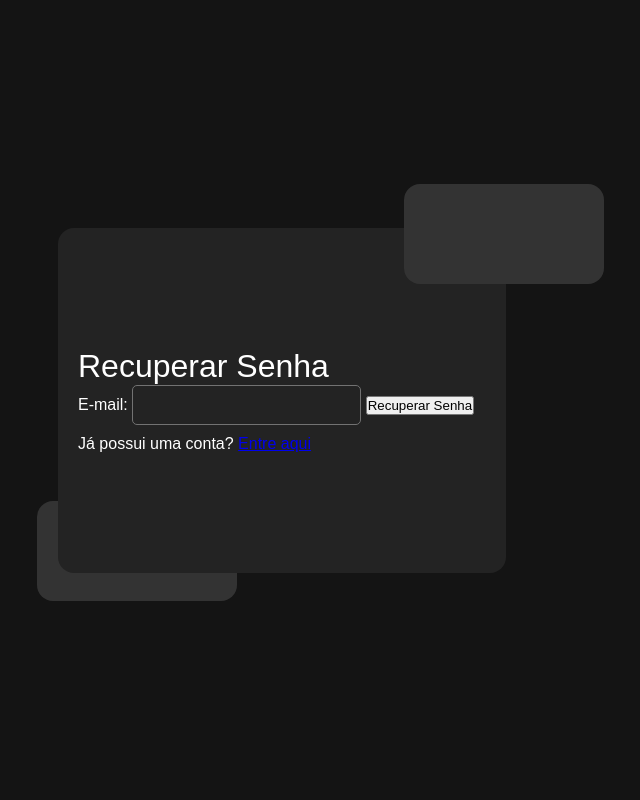
After one commit to gustavcc/vilibras-php, a PHP site: page /app/pages/cadastro-professor/recuperar-senha.html in a window 1280 px wide. The commit adds this page. Shown: the whole page, without its empty margins (358-998 px from the left). Run offline with PHP 8.4, Linux system fonts and the light colour scheme.

Commit message:
add recuperar senha pt1

```diff
--- /dev/null
+++ b/app/pages/cadastro-professor/recuperar-senha-style.css
@@ -0,0 +1,83 @@
+*{
+    margin: 0;
+    padding: 0;
+    box-sizing: border-box;
+}
+
+body{
+    width: 100%;
+    height: 100vh;
+    display: flex;
+    justify-content: center;
+    align-items: center;
+    font-family: Arial, sans-serif;
+    background-color: #141414;
+    color: white;
+
+}
+
+.container{
+    max-width: 1200px;
+    width: 35%;
+    /* margin: 0 auto; */
+    padding: 20px;
+    background-color: #232323;
+    border-radius: 1em;
+
+}
+
+.container::after{
+    content: "";
+    display: inline-flex;
+    width: 200px;
+    height: 100px;
+    background-color: #333333;
+    border-radius: 1em;
+    justify-content: center;
+    align-items: center;
+    /* transition: background-color 0.3s ease; */
+    position: relative;
+    top: 3em;
+    right: 10%;
+    z-index: -1;
+}
+
+input{
+    padding: 10px;
+    border-radius: 5px;
+    font-size: 16px;
+    margin-bottom: 10px;
+    color: #fff;
+    /* background transparent */
+    background: transparent;
+    border: 1px solid #727272;
+    transition: border-color 0.3s ease;
+}
+
+.container::before{
+    content: "";
+    display: inline-flex;
+    width: 200px;
+    height: 100px;
+    background-color: #333333;
+    border-radius: 1em;
+    justify-content: center;
+    align-items: center;
+    /* transition: background-color 0.3s ease; */
+    position: relative;
+    bottom: 4em;
+    left: 80%;
+    z-index: 1;
+
+}
+
+h1{
+    font-weight: 400;
+}
+
+.logo{
+    width: 200px;
+    height: 200px;
+    position: relative;
+    left: 25em;
+}
--- /dev/null
+++ b/app/pages/cadastro-professor/recuperar-senha.html
@@ -0,0 +1,21 @@
+<!DOCTYPE html>
+<html lang="en">
+<head>
+  <meta charset="UTF-8">
+  <meta name="viewport" content="width=device-width, initial-scale=1.0">
+  <link rel="stylesheet" href="recuperar-senha-style.css">
+  <title>VILIBRAS</title>
+</head>
+<body>
+    <div class="container">
+      <h1>Recuperar Senha</h1>
+      <form action="recuperar-senha-process.php" method="post">
+          <label for="email">E-mail:</label>
+          <input type="email" id="email" name="email" required>
+          <button type="submit">Recuperar Senha</button>
+      </form>
+      <p>Já possui uma conta? <a href="login.php">Entre aqui</a></p>
+    </div>
+
+</body>
+</html>
--- a/public/css/aulas-portrait.css
+++ b/public/css/aulas-portrait.css
@@ -56,6 +56,12 @@ h1::before{
 
 #clip-pth{
     display: none;
+}
+
+/* teste dps mexsr */
+
+script{
+  opacity: 0;
 }
 
 /*
```
Also changed, not shown: app/pages/aulas/aulas_v2.php (+11 -5 lines), app/pages/cadastro-professor/teste/forgot-senha.html (added, +51 -0 lines), app/pages/cadastro-professor/teste/style.css (added, +212 -0 lines), public/css/aulas-v2.css (+40 -5 lines).
